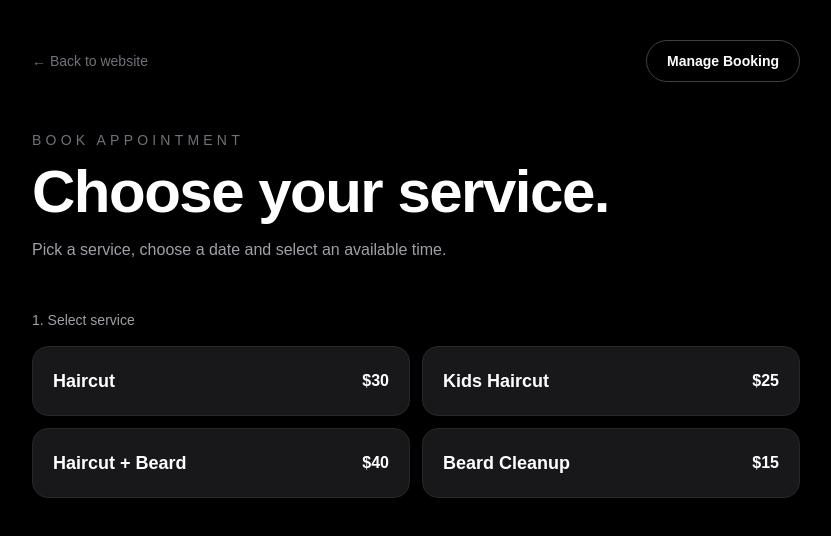
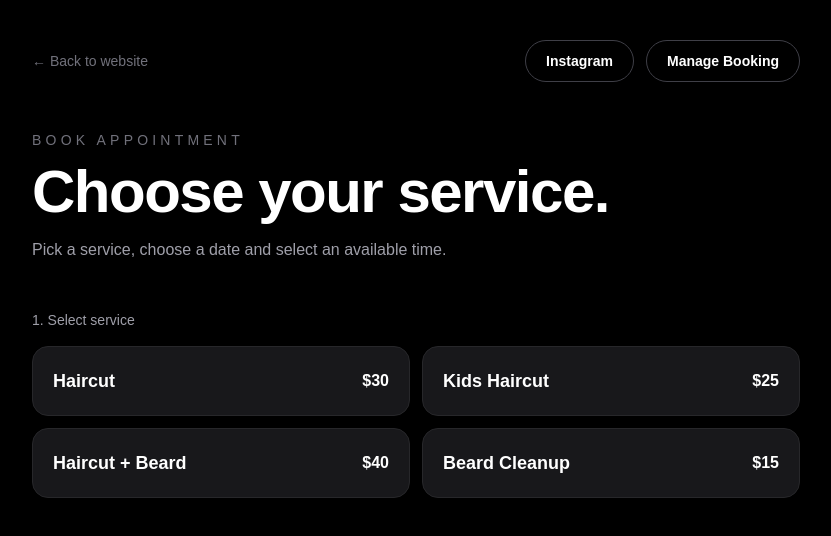
Before and after one commit to mmmeisssa/barber-wedsite, a Next.js app: page /booking in a window 1280 px wide. Shown: the top 536 px of the page, without its empty margins (224-1055 px from the left). Built offline with nearby package versions, Linux system fonts and the light colour scheme; no server answers.

Commit message:
Add Instagram to booking page

```diff
--- a/app/booking/page.tsx
+++ b/app/booking/page.tsx
@@ -120,9 +120,7 @@ export default function BookingPage() {
         setMessage(`Error: ${error.message}`);
         setBookedTimes([]);
       } else {
-        setBookedTimes(
-          (data || []).map((item) => item.time)
-        );
+        setBookedTimes((data || []).map((item) => item.time));
       }
 
       setLoadingTimes(false);
@@ -162,16 +160,12 @@ export default function BookingPage() {
     }
 
     if (!name.trim() || !phone.trim()) {
-      setMessage(
-        "Please enter your name and phone number."
-      );
+      setMessage("Please enter your name and phone number.");
       return;
     }
 
     if (bookedTimes.includes(selectedTime)) {
-      setMessage(
-        "Sorry, this time is already booked."
-      );
+      setMessage("Sorry, this time is already booked.");
       return;
     }
 
@@ -202,17 +196,14 @@ export default function BookingPage() {
           "Sorry, this time was just booked. Please choose another time."
         );
 
-        const { data: freshBookedTimes } =
-          await supabase
+        const { data: freshBookedTimes } = await supabase
           .from("appointments")
           .select("time")
           .eq("date", selectedDate)
           .neq("status", "cancelled");
 
         setBookedTimes(
-          (freshBookedTimes || []).map(
-            (item) => item.time
-          )
+          (freshBookedTimes || []).map((item) => item.time)
         );
 
         setSelectedTime("");
@@ -234,9 +225,7 @@ export default function BookingPage() {
     setMessage("");
 
     try {
-      const telegramResponse = await fetch(
-        "/api/telegram",
-        {
+      const telegramResponse = await fetch("/api/telegram", {
         method: "POST",
         headers: {
           "Content-Type": "application/json",
@@ -249,8 +238,7 @@ export default function BookingPage() {
           date: selectedDate,
           time: selectedTime,
         }),
-        }
-      );
+      });
 
       if (!telegramResponse.ok) {
         console.error(
@@ -270,12 +258,23 @@ export default function BookingPage() {
     <main className="min-h-screen bg-black px-6 py-10 text-white md:px-12">
       <div className="mx-auto max-w-3xl">
 
-        <div className="flex flex-wrap items-center justify-between gap-4">
+        {/* Top navigation */}
+        <div className="flex flex-wrap items-center justify-between gap-3">
           <a
             href="/"
             className="text-sm text-zinc-500 transition hover:text-white"
           >
             ← Back to website
+          </a>
+
+          <div className="flex flex-wrap items-center gap-3">
+            <a
+              href="https://www.instagram.com/mmmeisssa.barber/"
+              target="_blank"
+              rel="noopener noreferrer"
+              className="rounded-full border border-zinc-700 px-5 py-2.5 text-sm font-semibold transition hover:border-white hover:bg-zinc-900"
+            >
+              Instagram
             </a>
 
             <a
@@ -285,7 +284,9 @@ export default function BookingPage() {
               Manage Booking
             </a>
           </div>
+        </div>
 
+        {/* Header */}
         <div className="mt-12">
           <p className="text-sm uppercase tracking-[0.3em] text-zinc-500">
             Book appointment
@@ -300,6 +301,7 @@ export default function BookingPage() {
           </p>
         </div>
 
+        {/* Services */}
         {!success && (
           <section className="mt-12">
             <p className="mb-4 text-sm text-zinc-400">
@@ -308,8 +310,7 @@ export default function BookingPage() {
 
             <div className="grid gap-3 sm:grid-cols-2">
               {services.map((item) => {
-                const selected =
-                  service?.name === item.name;
+                const selected = service?.name === item.name;
 
                 return (
                   <button
@@ -341,6 +342,7 @@ export default function BookingPage() {
           </section>
         )}
 
+        {/* Date */}
         {!success && service && (
           <section className="mt-10">
             <p className="mb-4 text-sm text-zinc-400">
@@ -370,6 +372,7 @@ export default function BookingPage() {
           </section>
         )}
 
+        {/* Times */}
         {!success &&
           service &&
           selectedDate && (
@@ -399,9 +402,7 @@ export default function BookingPage() {
                       <button
                         key={time}
                         type="button"
-                        disabled={
-                          booked || passed
-                        }
+                        disabled={booked || passed}
                         onClick={() => {
                           setSelectedTime(time);
                           setMessage("");
@@ -427,6 +428,7 @@ export default function BookingPage() {
             </section>
           )}
 
+        {/* Customer */}
         {!success &&
           service &&
           selectedDate &&
@@ -458,6 +460,7 @@ export default function BookingPage() {
                 />
               </div>
 
+              {/* Summary */}
               <div className="mt-6 rounded-xl border border-zinc-800 p-5">
                 <p className="text-sm text-zinc-500">
                   Appointment summary
@@ -497,6 +500,7 @@ export default function BookingPage() {
             </section>
           )}
 
+        {/* Success */}
         {success && (
           <section className="mt-12 rounded-3xl border border-zinc-800 bg-zinc-900 p-8 text-center md:p-12">
             <div className="text-5xl">✓</div>
@@ -538,6 +542,15 @@ export default function BookingPage() {
               </a>
 
               <a
+                href="https://www.instagram.com/mmmeisssa.barber/"
+                target="_blank"
+                rel="noopener noreferrer"
+                className="rounded-full border border-zinc-700 px-6 py-3 font-semibold transition hover:bg-zinc-800"
+              >
+                Instagram
+              </a>
+
+              <a
                 href="/booking/manage"
                 className="rounded-full border border-zinc-700 px-6 py-3 font-semibold transition hover:bg-zinc-800"
               >
```
Lines whose indentation alone changed are shown as unchanged.
